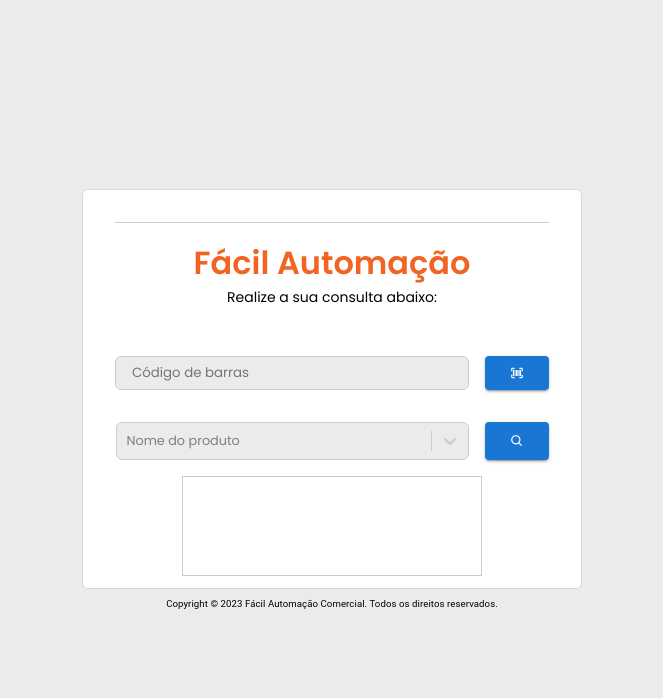
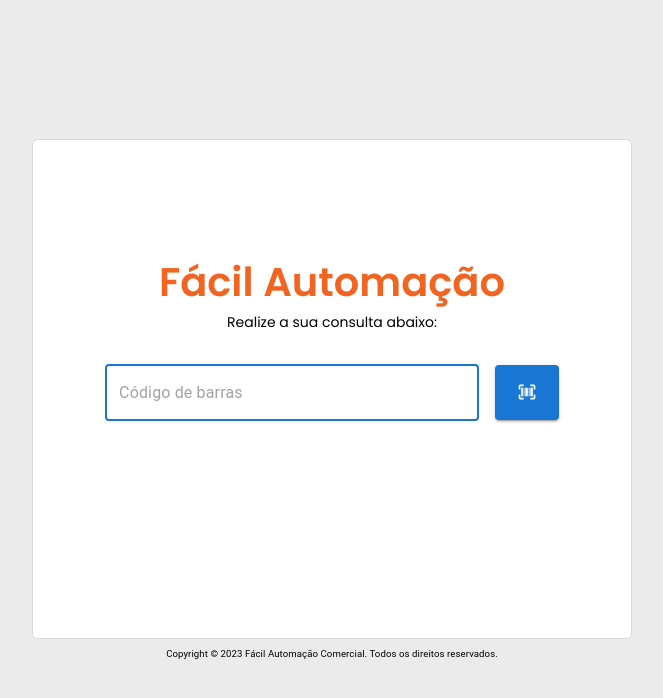
Before and after one commit to KermanJR/react-facilmsapp, a React (Create React App) app: page / in a window 1280 px wide. Shown: the top 698 px of the page, without its empty margins (308-971 px from the left). Built offline with nearby package versions, Linux system fonts and the light colour scheme.

Commit message:
New Features - Read code bar

```diff
--- a/package.json
+++ b/package.json
@@ -9,6 +9,7 @@
     "@testing-library/jest-dom": "^5.17.0",
     "@testing-library/react": "^13.4.0",
     "@testing-library/user-event": "^13.5.0",
+    "axios": "^1.5.1",
     "instascan": "^1.0.0",
     "quagga": "^0.12.1",
     "react": "^18.2.0",
--- /dev/null
+++ b/src/api/API.js
@@ -0,0 +1,53 @@
+import HTTP from "./HTTP";
+import axios from 'axios';
+
+export default class GansoService {
+
+    static async GetProductById(idProduct) {
+        const url = `http://localhost:3000/produto/${idProduct}`;
+        try {
+          const response = await axios.get(url);
+
+          return response.data;
+        } catch (error) {
+          console.error('Erro ao buscar dados do produto pelo id:', error);
+          throw error;
+        }
+    }
+
+    static async GetProducts() {
+      const url = `http://localhost:3000/produtos`;
+      try {
+        const response = await axios.get(url);
+
+        return response.data;
+      } catch (error) {
+        console.error('Erro ao buscar produtos', error);
+        throw error;
+      }
+  }
+
+    static async GetProductByCodeBar(codebar) {
+        const url = `http://localhost:3000/produto/codigo_barra/${codebar}`;
+        try {
+          const response = await axios.get(url);
+
+          return response.data;
+        } catch (error) {
+          console.error('Erro ao buscar dados do produto pelo código de barras:', error);
+          throw error;
+        }
+    }
+
+
+  static async getProductBySearch(queryString) {
+      const url = `http://localhost:3000/produto/buscar/${queryString}`;
+      try {
+        const response = await axios.get(url);
+        return response.data;
+      } catch (error) {
+        console.error('Erro ao buscar dados do produto pela consulta:', error);
+        throw error;
+      }
+    }
+}
--- a/src/pages/index.js
+++ b/src/pages/index.js
@@ -1,126 +1,324 @@
-import { Box, Input, Button, Typography, Ima} from '@mui/material';
+import {
+  Typography,
+  Box,
+  Button,
+  Dialog,
+  DialogActions,
+  DialogContent,
+  DialogContentText,
+  DialogTitle,
+  Table,
+  TableBody,
+  TableCell,
+  TableContainer,
+  TableHead,
+  TableRow,
+  Paper,
+  Input,
+  TextField
+} from '@mui/material';
 import styles from './style/style.module.css';
 import { BiSearch, BiBarcodeReader } from 'react-icons/bi'
-import Select from 'react-select';
-import { useRef, useEffect } from 'react';
-import Quagga from 'quagga';
+import { useEffect, useState } from 'react';
+import GansoService from '../api/API';
+
+
 
  export default function MyApp(){
 
-    const options = [
-        { value: 'produto1', label: 'Produto 1' },
-        { value: 'produto2', label: 'Produto 2' },
-        { value: 'produto3', label: 'Produto 3' },
-        { value: 'produto4', label: 'Refrigerante Coca-Cola Pet 2L' }
-      ]
+    const [data, setData] = useState([]);
+    const [openModal, setOpenModal] = useState(false);
+    const [inputValue, setInputValue] = useState('');
+    const [modalSearchValue, setModalSearchValue] = useState('');
+    const [error, setError] = useState('');
+    const [isLoading, setIsLoading] = useState(false);
+   const [activef2, setActiveF2] = useState(false);
 
-      const customStyles = {
-        control: (base, state) => ({
-          ...base,
-          border: state.isFocused ? '1px solid #ccc' : '1px solid #ccc',
-          boxShadow: state.isFocused ? 0 : 0,
-          borderRadius: '6px',
-          backgroundColor: '#ebebeb',
-          fontSize: '.8rem',
-          textAlign: 'left',
-        }),
+
+
+    const openResultModal = () => {
+      setOpenModal(true);
+    }
+
+    const closeResultModal = () => {
+      setOpenModal(false);
+      setActiveF2(false)
+
+    }
+
+
+    const handleInputChange = (event) => {
+      const { value } = event.target;
+      setIsLoading(true)
+      setInputValue(value);
+      //setData([])
+      setIsLoading(false)
+      let filteredProducts = applyFilter(value);
+
+      if (filteredProducts.length > 0) {
+        setData(filteredProducts);
+      } else {
+        setData(data);
+      }
     };
 
-      const videoRef = useRef(null);
+    const applyFilter = (value) => {
 
-      const startBarcodeScanner = () => {
-        Quagga.init(
-          {
-            inputStream: {
-              name: 'Live',
-              type: 'LiveStream',
-              target: videoRef.current,
-            },
-            decoder: {
-              readers: ['ean_reader', 'code_128_reader'],
-            },
-          },
-          (err) => {
-            if (err) {
-              console.error('Erro ao inicializar Quagga:', err);
-              return;
-            }
-            Quagga.start();
-          }
+      const lowerSearchValue = value.toLowerCase();
+      //setData(filteredProducts);
+      return data.filter((product) => {
+        return (
+          product.CODIGO.toString().includes(lowerSearchValue) ||
+          product.CODIGO_BARRA.toString().includes(lowerSearchValue) ||
+          product.DESCRICAO.toLowerCase().includes(lowerSearchValue) ||
+          product.ESTOQUE.toString().includes(lowerSearchValue) ||
+          (product.PRECO_VENDA &&
+            product.PRECO_VENDA.toLocaleString('pt-br', { style: 'currency', currency: 'BRL' }).includes(lowerSearchValue))
         );
+      });
 
-        Quagga.onDetected((data) => {
-          console.log('Código de barras detectado:', data.codeResult.code);
-          Quagga.stop();
-        });
+
     };
 
-      let refSelect = useRef(null);
+    useEffect(() => {
+      const handleKeyPress = (event) => {
+        console.log(event)
+        if (event.keyCode === 113) {
+          openResultModal();
+          setInputValue('')
+          setData([])
+          setActiveF2(true)
+        }
+      };
 
-      const handleF12KeyPress = (e) => {
-        if (e.key === 'F12') {
+      window.addEventListener('keydown', handleKeyPress);
+
+      return () => {
+        window.removeEventListener('keydown', handleKeyPress);
+      };
+    }, []);
+
+
+
+    function GetProductById(e){
+      if(inputValue != null && inputValue != ''){
         e.preventDefault();
-          if (refSelect.current) {
-            refSelect.current.focus();
+        setInputValue(inputValue)
+        setActiveF2(false)
+
+        GansoService.GetProductById(inputValue)
+        .then(res=>{
+          setData(res);
+          openResultModal();
+        }).catch(err=>{
+          setError('Código de barra inválido');
+        })
       }
+    }
+
+    function getProductBySearch(e){
+      if(inputValue != null && inputValue != ''){
+        e.preventDefault();
+        GansoService.getProductBySearch(inputValue)
+        .then(res=>{
+          setData(res);
+          openResultModal();
+          setInputValue('')
+
+        }).catch(err=>{
+          setError('Código de barra inválido');
+        })
+      }
+    }
+
+
+    const handleKeyPress = (e) => {
+      if (e.key === 'Enter'  && inputValue != null && inputValue != '' && !activef2) {
+          GansoService.GetProductById(inputValue)
+          .then(res=>{
+            setData(res);
+            openResultModal()
+          }).catch(err=>{
+            setError('Código de barra inválido')
+          })
+      }else if (e.key === 'Enter'  && activef2){
+        GansoService.getProductBySearch(inputValue)
+          .then(res=>{
+            setData(res);
+            openResultModal()
+            setInputValue('')
+          }).catch(err=>{
+            setError('Código de barra inválido')
+          })
       }
     };
 
 
       useEffect(() => {
-        window.addEventListener('keydown', handleF12KeyPress);
-        return () => {
-          window.removeEventListener('keydown', handleF12KeyPress);
+        const clearMessages = () => {
+          setTimeout(() => {
+            setError(null);
+          }, 3000);
         };
-      }, []);
+        if (error) {
+          clearMessages();
+        }
+      }, [error]);
 
 
     return(
         <Box className={styles.container}>
+            <Dialog open={openModal} onClose={closeResultModal} maxWidth="lg" fullWidth>
+        <DialogTitle style={{ color: '#F26422' }}>Consulta</DialogTitle>
+        <DialogContent>
+          <DialogContentText>
+            {isLoading ? (
+              <Typography style={{ textAlign: 'center', marginTop: '1rem' }}>Carregando...</Typography>
+            ) : (
+              <>
+              <Box style={{display: 'flex', flexDirection: 'row', gap: '.5rem', alignItems: 'center', justifyContent: 'center'}}>
+                <TextField
+                  label="Pesquisar"
+                  focused={true}
+                  InputProps={{ selectAllOnFocus: true }}
+                  style={{
+                    marginTop: '.5rem',
+                    width: activef2? '90%': '100%',
+                  }}
+                  variant="outlined"
+                  onKeyPress={handleKeyPress}
+                  autoFocus={true}
+                  onChange={(e) => handleInputChange(e)}
+                />
+                  <Box>
+                    {
+                      activef2 ?
+                      <Button onClick={getProductBySearch} variant='contained' style={{padding: '1.3rem', marginTop: '7px'}} ><BiSearch/></Button>
+                      :
+                      ''
+                    }
+
+                  </Box>
+                </Box>
+                {data.length === 0 ? (
+                  <Typography style={{ textAlign: 'center', marginTop: '1rem' }}>Nenhum produto encontrado</Typography>
+                ) : (
+                  <TableContainer component={Paper} style={{ marginTop: '1rem' }}>
+                    <Table>
+                      <TableHead>
+                        <TableRow>
+                          <TableCell>Código</TableCell>
+                          <TableCell>Código de Barras</TableCell>
+                          <TableCell>Descrição</TableCell>
+                          <TableCell>Preço</TableCell>
+                          <TableCell>Estoque</TableCell>
+                        </TableRow>
+                      </TableHead>
+                      <TableBody>
+                        {data.map((item, index) => (
+                          <TableRow key={index}>
+                            <TableCell>{item?.CODIGO}</TableCell>
+                            <TableCell>{item?.CODIGO_BARRA}</TableCell>
+                            <TableCell>{item?.DESCRICAO}</TableCell>
+                            <TableCell>
+                              {item?.PRECO_VENDA ? (item?.PRECO_VENDA).toLocaleString('pt-br', { style: 'currency', currency: 'BRL' }) : 0}
+                            </TableCell>
+                            <TableCell>{item?.ESTOQUE}</TableCell>
+                          </TableRow>
+                        ))}
+                      </TableBody>
+                    </Table>
+                  </TableContainer>
+                )}
+              </>
+            )}
+          </DialogContentText>
+        </DialogContent>
+        <DialogActions>
+          <Button onClick={closeResultModal} color="primary" variant="contained">
+            Fechar
+          </Button>
+        </DialogActions>
+      </Dialog>
       <Box className={styles.form} typography="form">
-                <Box style={{
-                    borderBottom: '1px solid #ccc',
-                    width: '100%'
-                }}></Box>
         <Box>
-                    <h3 style={{
+        <h3
+          style={{
             color:'#F26422',
-                        fontSize: '2rem',
-                        fontWeight: '900',
-                        marginTop: '1rem'
-                    }}>Fácil Automação </h3>
+            fontSize: '2.5rem',
+            fontWeight: 'bold',
+            marginTop: '5rem'
+          }}
+        >Fácil Automação
+        </h3>
         <p style={{fontSize: '.875rem'}}>Realize a sua consulta abaixo:</p>
       </Box>
+      <Box style={{
+        marginTop: '2rem',
+        display: 'flex',
+        flexDirection: 'row',
+        gap: '1rem',
+        justifyContent: 'center',
+        width: '100%'
+        }}
+      >
+        <Box style={{
+          display: 'flex',
+          flexDirection: 'column',
+          gap: '1rem',
+          justifyContent: 'center',
+          width: '100%'
+        }}>
+          <Box>
+            <Box>
+            <TextField
+                type="text"
+                required={true}
+                onChange={(e) => handleInputChange(e)}
+                autoFocus={true}
+                placeholder="Código de barras"
+                onKeyPress={handleKeyPress}
+                InputProps={{ selectAllOnFocus: true }}
+                value={inputValue}
+                style={{
+                  width: '70%',
+                  borderRadius: '8px',
+                  height: '20px'
+                }}
+                focused={true}
 
-               <Box style={{marginTop: '3rem', display: 'flex', flexDirection: 'row', gap
-            : '1rem', justifyContent: 'center', width: '100%'}}>
-                    <input type='text' placeholder='Código de barras' style={{
-                        width: '100%',
-                        backgroundColor: '#ebebeb',
-                        borderRadius: '6px',
-                        border: '1px solid #ccc',
+              />
+               <Button onClick={GetProductById} variant='contained' style={{
+                height: '55px',
                 padding: '1rem',
+                marginLeft: '1rem'
+
+               }}><BiBarcodeReader size={20}/></Button>
+                <p color="red" style={{
+                  textAlign: 'left',
+                  fontSize: '.7rem',
+                  color: 'red',
+                  width: '85%',
+                  margin: '.7rem auto',
                   height: '20px'
-                    }}/>
-                    <Button variant='contained' style={{textTransform: 'capitalize'}} onClick={startBarcodeScanner}><BiBarcodeReader/></Button>
+                }}>{error}</p>
             </Box>
-               <Box style={{marginTop: '2rem', display: 'flex', flexDirection: 'row', gap
-            : '1rem', justifyContent: 'center', width: '100%'}}>
-                    <Select  options={options} placeholder="Nome do produto" styles={customStyles} ref={refSelect} className="react-select-container"/>
-                    <Button variant='contained' style={{textTransform: 'capitalize'}} ><BiSearch/></Button>
             </Box>
-               <video ref={videoRef} style={{
-                border: '1px solid #ccc',
-                width: '300px',
-                height: '100px',
-                marginTop: '1rem'
-            }}/>
           </Box>
-            <Typography typography="p" style={{
+        </Box>
+
+
+        </Box>
+
+        <Typography
+          typography="p"
+          style={{
             fontSize:'.6rem',
             marginTop: '.5rem'
-            }}>Copyright © 2023 Fácil Automação Comercial. Todos os direitos reservados.</Typography>
-
+          }}
+        >
+          Copyright © 2023 Fácil Automação Comercial. Todos os direitos reservados.
+        </Typography>
       </Box>
     )
  }
--- a/src/pages/style/style.module.css
+++ b/src/pages/style/style.module.css
@@ -10,8 +10,8 @@
 }
 
 .form{
-    height: 400px;
-    width: 500px;
+    height: 500px;
+    width: 600px;
     text-align: center;
     border-radius: 6px;
     padding: 2rem;
```
Also changed, not shown: public/index.html (+4 -4 lines), src/api/HTTP.js (added, +26 -0 lines), 1 other file (tests, documents, lock files or other folders). Lines whose indentation alone changed are shown as unchanged.
